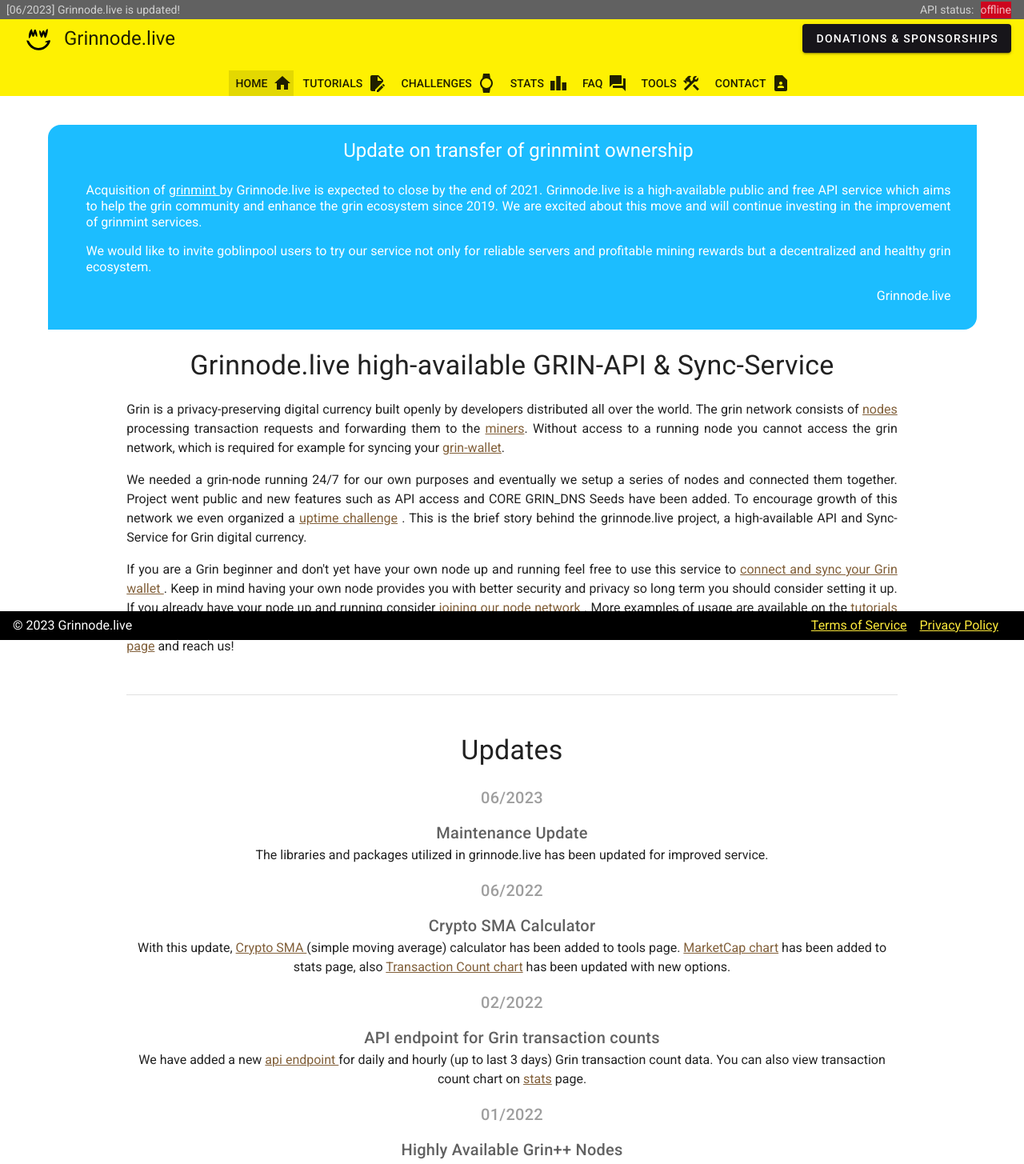
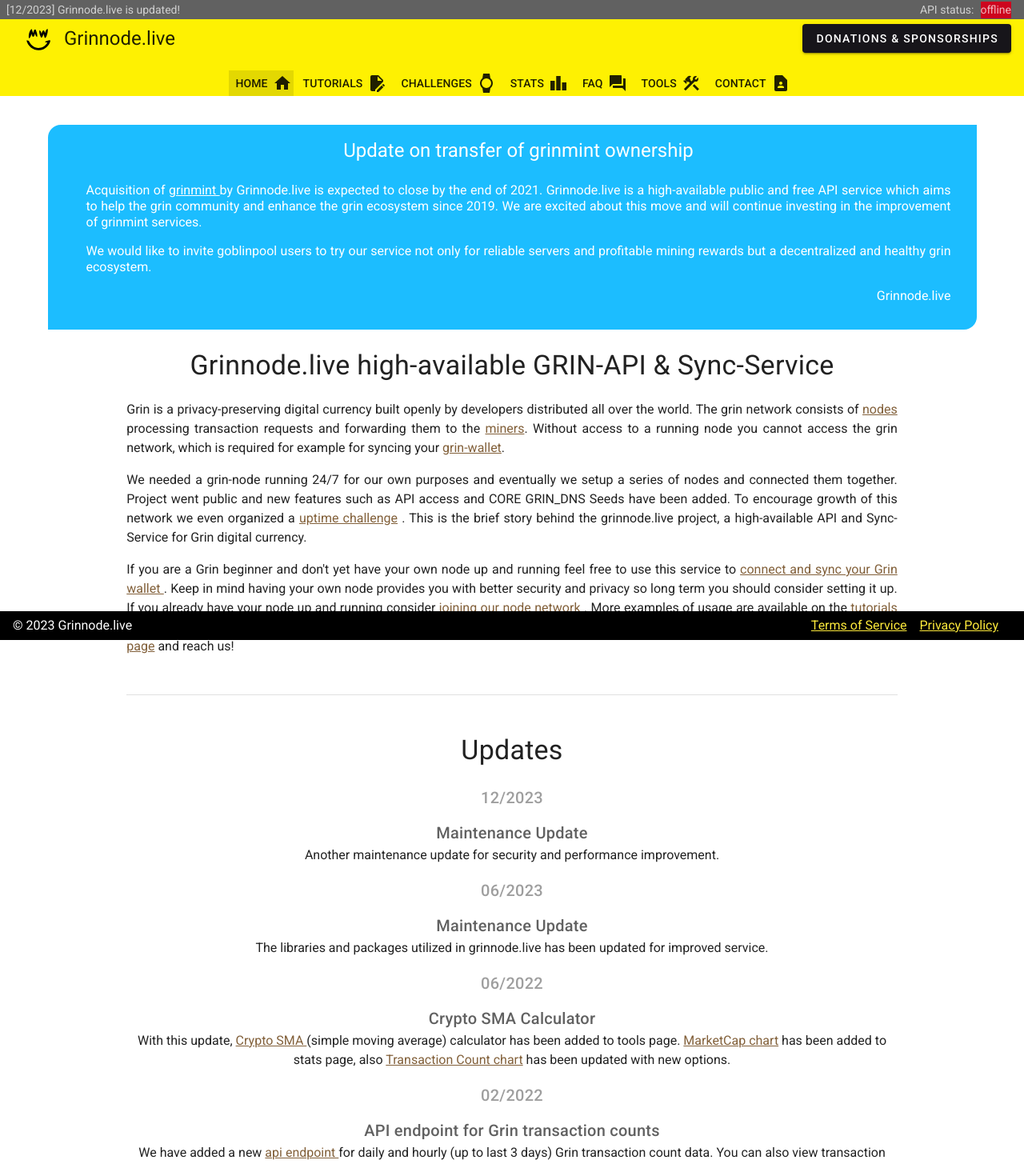
Before and after one commit to Grinnode-live/grinnode-live-frontend, a Vue app: page / in a window 1280 px wide. Shown: the top 1455 px of the page at 80% size. Built offline with nearby package versions, Linux system fonts and the light colour scheme; no server answers.

Commit message:
12/2023 maintenance update notice

```diff
--- a/src/components/GrinnodeHeader.vue
+++ b/src/components/GrinnodeHeader.vue
@@ -2,7 +2,7 @@
   <nav>
     <v-system-bar absolute app dark class="grey darken-2">
       <span class="hidden-sm-and-down">
-        [06/2023] Grinnode.live is updated!
+        [12/2023] Grinnode.live is updated!
       </span>
       <v-spacer></v-spacer>
 
--- a/src/views/GrinnodeHome.vue
+++ b/src/views/GrinnodeHome.vue
@@ -86,6 +86,12 @@
             <!--      UPDATES-->
 
             <h2 class="text-h4 mt-12 mb-6 text-center">Updates</h2>
+
+          <h6 class="text-h6 mb-3 grey--text">12/2023</h6>
+          <h6 class="text-h6 grey--text text--darken-2 ">Maintenance Update</h6>
+          <p>
+             Another maintenance update for security and performance improvement.
+          </p>
 
             <h6 class="text-h6 mb-3 grey--text">06/2023</h6>
             <h6 class="text-h6 grey--text text--darken-2 ">Maintenance Update</h6>
```
